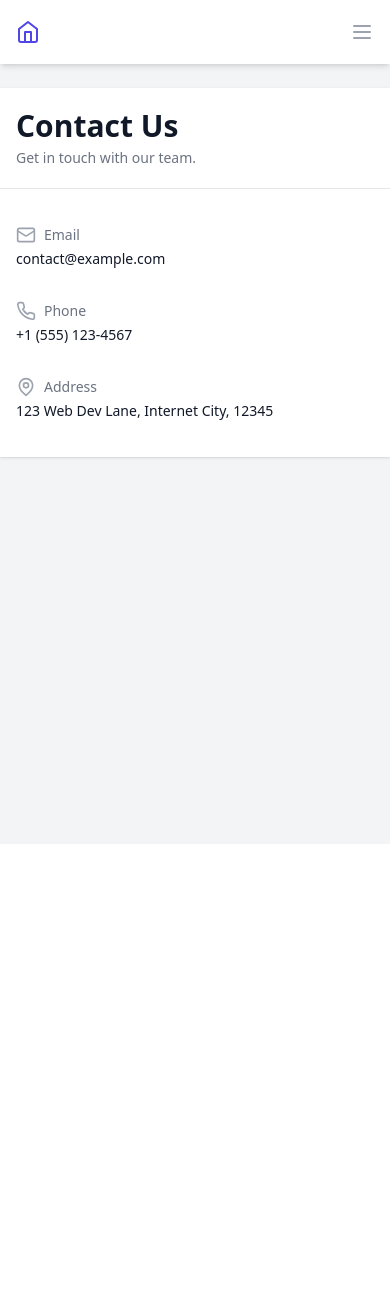
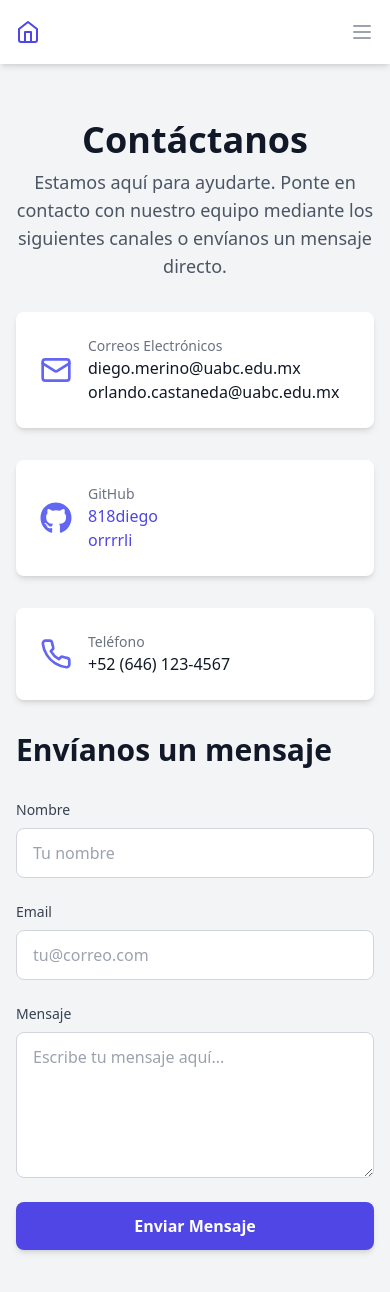
Before and after one commit to 818diego/service-finder, a React (Vite) app in the folder services-finder-frontend/: page /contact in a window 390 px wide. Shown: the top 1292 px of the page. Before the commit the page ends 844 px from the top, so only its background shows below. Built offline with nearby package versions, Linux system fonts and the light colour scheme.

Commit message:
add content for Contact and About

```diff
--- a/services-finder-frontend/src/pages/AboutPage.tsx
+++ b/services-finder-frontend/src/pages/AboutPage.tsx
@@ -2,20 +2,70 @@ import React from "react";
 
 const AboutPage: React.FC = () => {
     return (
-        <div className="space-y-5">
-            <div className="bg-white dark:bg-gray-800 shadow overflow-hidden sm:rounded-lg transition-colors duration-300 ease-in-out">
-                <div className="px-4 py-5 sm:px-6">
-                    <h1 className="text-3xl font-bold text-gray-900 dark:text-gray-100">
-                        About
-                    </h1>
-                    <p className="mt-1 max-w-2xl text-sm text-gray-500 dark:text-gray-300">
-                        This is the about page for the services finder app.
+        <div className="space-y-12">
+            {/* Sección de encabezado */}
+            <div className="text-center py-12">
+                <h1 className="text-4xl font-bold text-gray-900 dark:text-gray-100">
+                    Acerca de Services Finder
+                </h1>
+                <p className="mt-4 text-lg text-gray-600 dark:text-gray-300">
+                    Conecta a profesionales calificados con personas que
+                    necesitan sus servicios de manera sencilla y moderna.
+                </p>
+            </div>
+
+            {/* Sección de misión y visión */}
+            <div className="space-y-8">
+                <div>
+                    <h2 className="text-2xl font-semibold text-gray-900 dark:text-gray-100">
+                        Nuestra Misión
+                    </h2>
+                    <p className="mt-4 text-gray-600 dark:text-gray-300">
+                        Simplificar cómo las personas encuentran y se conectan
+                        con proveedores de servicios, utilizando tecnología
+                        accesible y confiable.
                     </p>
                 </div>
 
-                {/* Llamando a WorkProposalCard */}
-                <div className="mt-6 flex justify-center">
+                <div>
+                    <h2 className="text-2xl font-semibold text-gray-900 dark:text-gray-100">
+                        Nuestra Visión
+                    </h2>
+                    <p className="mt-4 text-gray-600 dark:text-gray-300">
+                        Crear un mundo donde los servicios de calidad estén al
+                        alcance de todos, promoviendo confianza y productividad.
+                    </p>
                 </div>
+            </div>
+
+            {/* Sección de características principales */}
+            <div>
+                <h2 className="text-2xl font-semibold text-gray-900 dark:text-gray-100">
+                    ¿Por qué elegirnos?
+                </h2>
+                <ul className="mt-6 space-y-4">
+                    <li className="flex items-start">
+                        <span className="mr-3 text-green-500">✔</span>
+                        <p className="text-gray-600 dark:text-gray-300">
+                            Diseño intuitivo y fácil de usar para una
+                            experiencia sin complicaciones.
+                        </p>
+                    </li>
+                    <li className="flex items-start">
+                        <span className="mr-3 text-green-500">✔</span>
+                        <p className="text-gray-600 dark:text-gray-300">
+                            Comunicación segura y directa entre clientes y
+                            proveedores.
+                        </p>
+                    </li>
+                    <li className="flex items-start">
+                        <span className="mr-3 text-green-500">✔</span>
+                        <p className="text-gray-600 dark:text-gray-300">
+                            Amplia variedad de servicios para satisfacer todas
+                            tus necesidades.
+                        </p>
+                    </li>
+                </ul>
             </div>
         </div>
     );
--- a/services-finder-frontend/src/pages/ContactPage.tsx
+++ b/services-finder-frontend/src/pages/ContactPage.tsx
@@ -1,47 +1,134 @@
 import React from "react";
-import { Mail, Phone, MapPin } from "lucide-react";
+import { Mail, Phone } from "lucide-react";
+import { FaGithub } from "react-icons/fa";
 
 const ContactPage: React.FC = () => {
     return (
-        <div className="bg-white dark:bg-gray-800 shadow overflow-hidden sm:rounded-lg transition-colors duration-300 ease-in-out">
-            <div className="px-4 py-5 sm:px-6">
-                <h1 className="text-3xl font-bold text-gray-900 dark:text-gray-100">
-                    Contact Us
+        <div className="space-y-8 px-4 md:px-8 lg:px-16 py-8 dark:bg-gray-900 transition-colors">
+            {/* Header Section */}
+            <div className="text-center">
+                <h1 className="text-4xl font-extrabold text-gray-900 dark:text-white">
+                    Contáctanos
                 </h1>
-                <p className="mt-1 max-w-2xl text-sm text-gray-500 dark:text-gray-300">
-                    Get in touch with our team.
+                <p className="mt-2 text-lg text-gray-600 dark:text-gray-300 max-w-xl mx-auto">
+                    Estamos aquí para ayudarte. Ponte en contacto con nuestro
+                    equipo mediante los siguientes canales o envíanos un mensaje
+                    directo.
                 </p>
             </div>
-            <div className="border-t border-gray-200 dark:border-gray-700 px-4 py-5 sm:p-0">
-                <dl className="sm:divide-y sm:divide-gray-200 dark:sm:divide-gray-700">
-                    <div className="py-4 sm:py-5 sm:grid sm:grid-cols-3 sm:gap-4 sm:px-6">
-                        <dt className="text-sm font-medium text-gray-500 dark:text-gray-300 flex items-center">
-                            <Mail className="h-5 w-5 mr-2 text-gray-400 dark:text-gray-300" />
+
+            {/* Contact Info Cards */}
+            <div className="grid grid-cols-1 md:grid-cols-3 gap-8">
+                <div className="flex items-center p-6 bg-white dark:bg-gray-800 rounded-lg shadow-md hover:shadow-lg transition">
+                    <Mail className="h-8 w-8 text-indigo-500 dark:text-indigo-400 mr-4" />
+                    <div>
+                        <p className="text-sm font-medium text-gray-500 dark:text-gray-300">
+                            Correos Electrónicos
+                        </p>
+                        <p className="text-base text-gray-900 dark:text-white">
+                            diego.merino@uabc.edu.mx
+                        </p>
+                        <p className="text-base text-gray-900 dark:text-white">
+                            orlando.castaneda@uabc.edu.mx
+                        </p>
+                    </div>
+                </div>
+
+                <div className="flex items-center p-6 bg-white dark:bg-gray-800 rounded-lg shadow-md hover:shadow-lg transition">
+                    <FaGithub className="h-8 w-8 text-indigo-500 dark:text-indigo-400 mr-4" />
+                    <div>
+                        <p className="text-sm font-medium text-gray-500 dark:text-gray-300">
+                            GitHub
+                        </p>
+                        <p>
+                            <a
+                                href="https://github.com/818diego"
+                                target="_blank"
+                                rel="noopener noreferrer"
+                                className="text-indigo-600 dark:text-indigo-400 hover:underline">
+                                818diego
+                            </a>
+                        </p>
+                        <p>
+                            <a
+                                href="https://github.com/orrrrli"
+                                target="_blank"
+                                rel="noopener noreferrer"
+                                className="text-indigo-600 dark:text-indigo-400 hover:underline">
+                                orrrrli
+                            </a>
+                        </p>
+                    </div>
+                </div>
+
+                <div className="flex items-center p-6 bg-white dark:bg-gray-800 rounded-lg shadow-md hover:shadow-lg transition">
+                    <Phone className="h-8 w-8 text-indigo-500 dark:text-indigo-400 mr-4" />
+                    <div>
+                        <p className="text-sm font-medium text-gray-500 dark:text-gray-300">
+                            Teléfono
+                        </p>
+                        <p className="text-base text-gray-900 dark:text-white">
+                            +52 (646) 123-4567
+                        </p>
+                    </div>
+                </div>
+            </div>
+
+            {/* Contact Form */}
+            <div>
+                <h2 className="text-3xl font-bold text-gray-900 dark:text-white">
+                    Envíanos un mensaje
+                </h2>
+                <form className="mt-8 space-y-6">
+                    <div>
+                        <label
+                            htmlFor="name"
+                            className="block text-sm font-medium text-gray-700 dark:text-gray-300">
+                            Nombre
+                        </label>
+                        <input
+                            type="text"
+                            name="name"
+                            id="name"
+                            className="mt-2 block w-full border border-gray-300 dark:border-gray-600 rounded-lg py-3 px-4 focus:ring-indigo-500 focus:border-indigo-500 dark:bg-gray-800 dark:text-white"
+                            placeholder="Tu nombre"
+                        />
+                    </div>
+                    <div>
+                        <label
+                            htmlFor="email"
+                            className="block text-sm font-medium text-gray-700 dark:text-gray-300">
                             Email
-                        </dt>
-                        <dd className="mt-1 text-sm text-gray-900 dark:text-gray-100 sm:mt-0 sm:col-span-2">
-                            contact@example.com
-                        </dd>
+                        </label>
+                        <input
+                            type="email"
+                            name="email"
+                            id="email"
+                            className="mt-2 block w-full border border-gray-300 dark:border-gray-600 rounded-lg py-3 px-4 focus:ring-indigo-500 focus:border-indigo-500 dark:bg-gray-800 dark:text-white"
+                            placeholder="tu@correo.com"
+                        />
                     </div>
-                    <div className="py-4 sm:py-5 sm:grid sm:grid-cols-3 sm:gap-4 sm:px-6">
-                        <dt className="text-sm font-medium text-gray-500 dark:text-gray-300 flex items-center">
-                            <Phone className="h-5 w-5 mr-2 text-gray-400 dark:text-gray-300" />
-                            Phone
-                        </dt>
-                        <dd className="mt-1 text-sm text-gray-900 dark:text-gray-100 sm:mt-0 sm:col-span-2">
-                            +1 (555) 123-4567
-                        </dd>
+                    <div>
+                        <label
+                            htmlFor="message"
+                            className="block text-sm font-medium text-gray-700 dark:text-gray-300">
+                            Mensaje
+                        </label>
+                        <textarea
+                            name="message"
+                            id="message"
+                            rows={5}
+                            className="mt-2 block w-full border border-gray-300 dark:border-gray-600 rounded-lg py-3 px-4 focus:ring-indigo-500 focus:border-indigo-500 dark:bg-gray-800 dark:text-white"
+                            placeholder="Escribe tu mensaje aquí..."></textarea>
                     </div>
-                    <div className="py-4 sm:py-5 sm:grid sm:grid-cols-3 sm:gap-4 sm:px-6">
-                        <dt className="text-sm font-medium text-gray-500 dark:text-gray-300 flex items-center">
-                            <MapPin className="h-5 w-5 mr-2 text-gray-400 dark:text-gray-300" />
-                            Address
-                        </dt>
-                        <dd className="mt-1 text-sm text-gray-900 dark:text-gray-100 sm:mt-0 sm:col-span-2">
-                            123 Web Dev Lane, Internet City, 12345
-                        </dd>
+                    <div>
+                        <button
+                            type="submit"
+                            className="w-full py-3 bg-indigo-600 hover:bg-indigo-700 text-white font-bold rounded-lg shadow-md transition">
+                            Enviar Mensaje
+                        </button>
                     </div>
-                </dl>
+                </form>
             </div>
         </div>
     );
```
